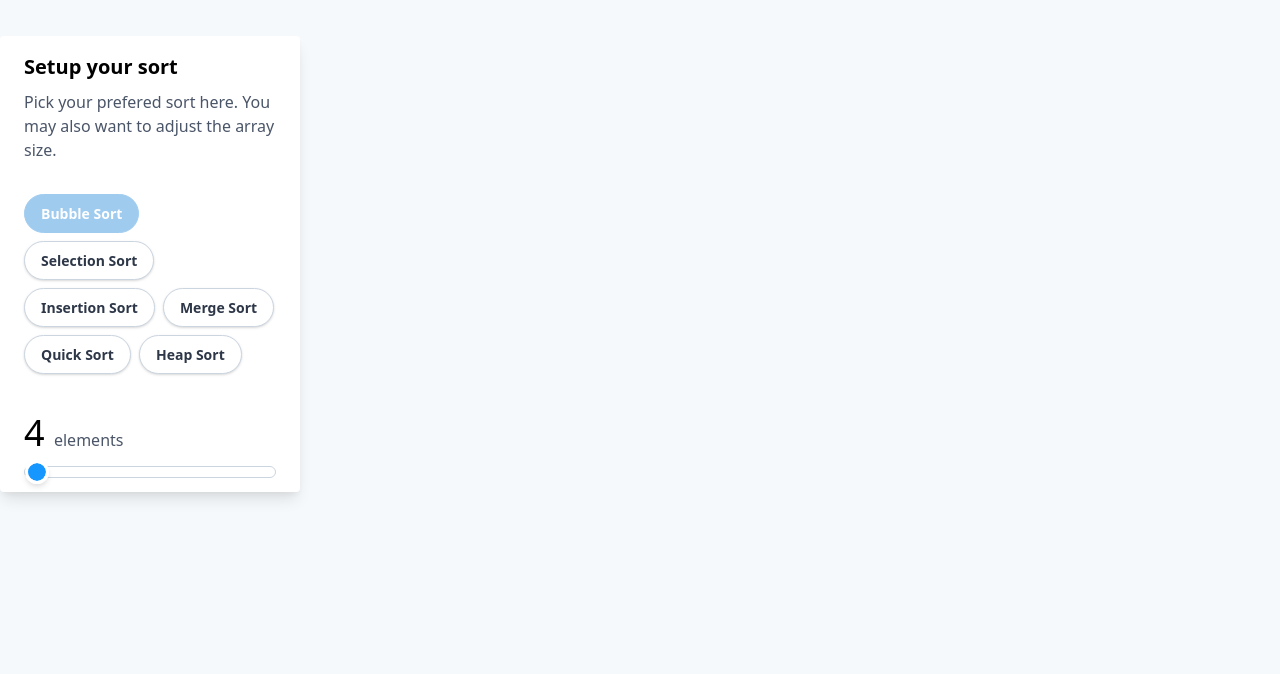
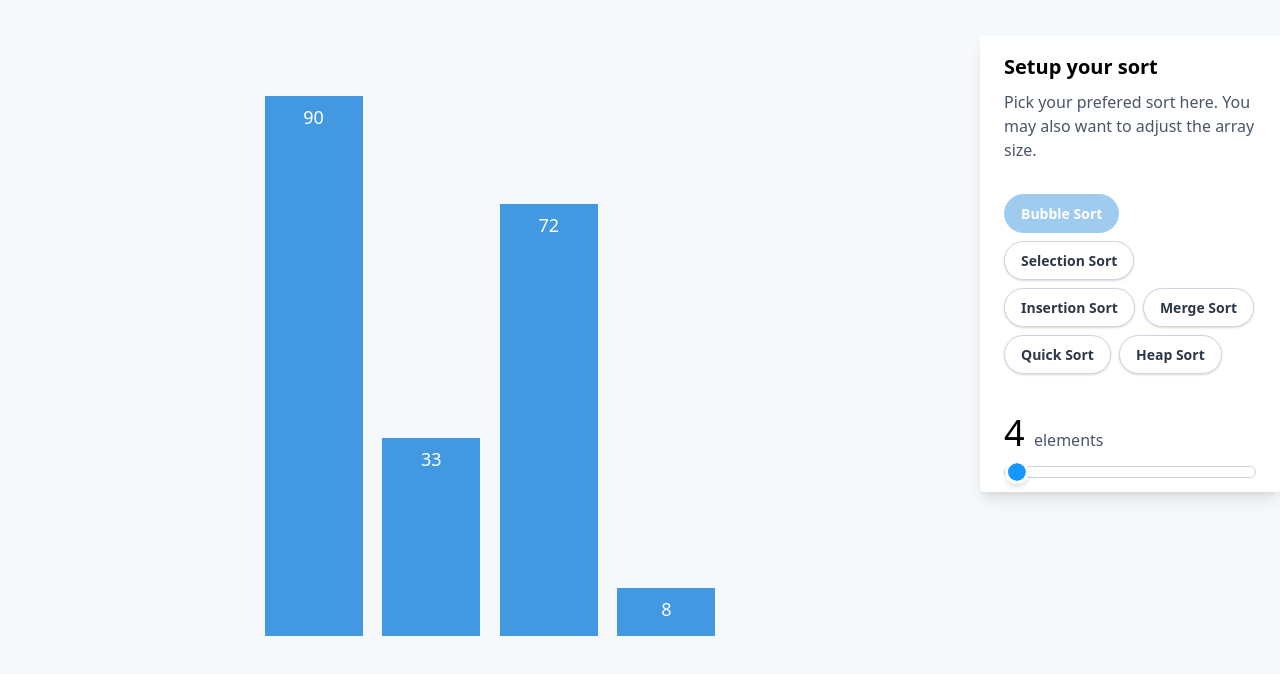
Before and after one commit to arviantodwi/sort-algo-react, a React (Vite) app: page / in a window 1280 px wide. Shown: the part 124-798 px from the top of the page. Built offline with nearby package versions, Linux system fonts and the light colour scheme.

Commit message:
🚧 Basic visualizer

```diff
--- a/src/components/App.jsx
+++ b/src/components/App.jsx
@@ -1,5 +1,6 @@
 import React from 'react';
 import './app.scss';
+import Visualizer from './Visualizer';
 import Configurator from './Configurator';
 
 class App extends React.Component {
@@ -7,6 +8,9 @@ class App extends React.Component {
     return (
       <div className="container mx-auto min-h-screen">
         <div className="flex pt-40 pb-10 h-screen">
+          <div className="flex-auto self-stretch">
+            <Visualizer />
+          </div>
           <div className="flex-none self-start" style={{ width: '300px' }}>
             <Configurator />
           </div>
--- /dev/null
+++ b/src/components/Visualizer/Visualizer.jsx
@@ -0,0 +1,40 @@
+import React from 'react';
+
+class Visualizer extends React.Component {
+  constructor(props) {
+    super(props);
+  }
+
+  render() {
+    return (
+      <div className="flex justify-center items-end w-full h-full">
+        <div
+          className="bg-blue-500 text-white flex flex-col"
+          style={{ width: '10%', height: '90%', margin: '0 1%' }}
+        >
+          <span className="self-center my-2 text-lg">90</span>
+        </div>
+        <div
+          className="bg-blue-500 text-white flex flex-col"
+          style={{ width: '10%', height: '33%', margin: '0 1%' }}
+        >
+          <span className="self-center my-2 text-lg">33</span>
+        </div>
+        <div
+          className="bg-blue-500 text-white flex flex-col"
+          style={{ width: '10%', height: '72%', margin: '0 1%' }}
+        >
+          <span className="self-center my-2 text-lg">72</span>
+        </div>
+        <div
+          className="bg-blue-500 text-white flex flex-col"
+          style={{ width: '10%', height: '8%', margin: '0 1%' }}
+        >
+          <span className="self-center my-2 text-lg">8</span>
+        </div>
+      </div>
+    );
+  }
+}
+
+export default Visualizer;
--- /dev/null
+++ b/src/components/Visualizer/index.js
@@ -0,0 +1,3 @@
+import Visualizer from './Visualizer';
+
+export default Visualizer;
```
